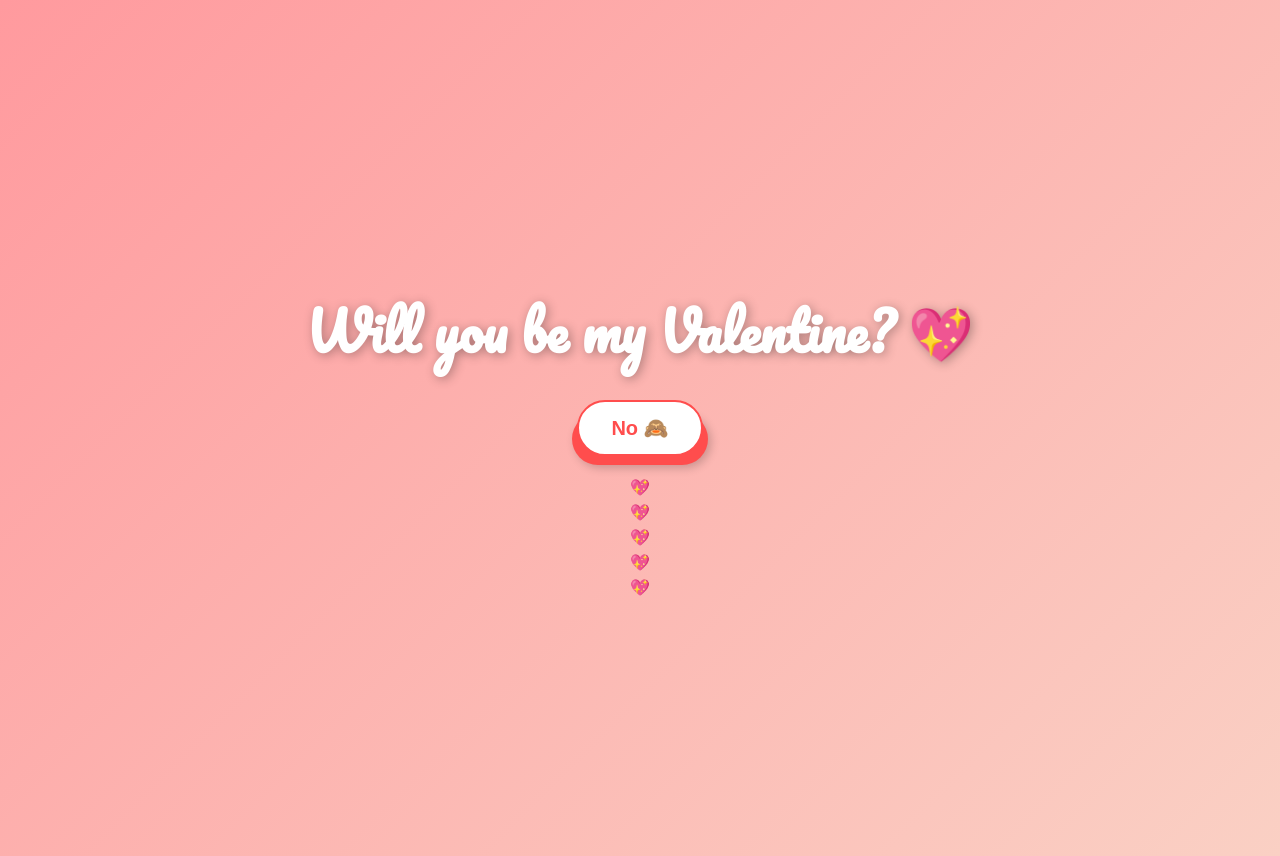
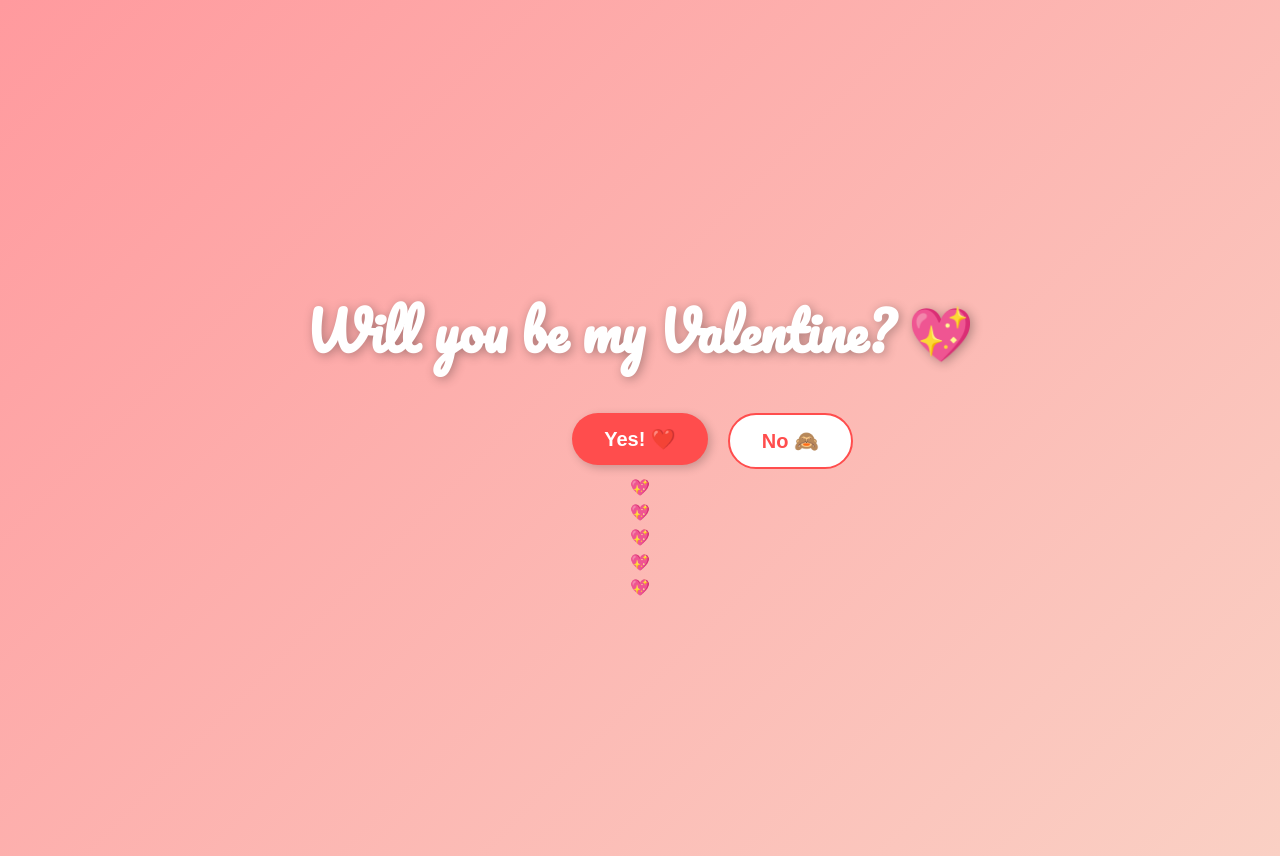
Before and after one commit to clarenceportugal/Valentine, a plain HTML site: page index.html in a window 1280 px wide. Drawn offline with Linux system fonts and the light colour scheme.

Commit message:
Update index.html

```diff
--- a/index.html
+++ b/index.html
@@ -7,11 +7,14 @@
     <link rel="stylesheet" href="style.css">
 </head>
 <body>
-    <h1>Will you be my Valentine? 💖</h1>
-    <button class="btn yes" onclick="yesAnswer()">Yes! ❤️</button>
-    <button class="btn no" id="noButton" onmouseover="moveButton()">No 🙈</button>
+    <div class="container">
+        <h1>Will you be my Valentine? 💖</h1>
+        <div class="buttons">
+            <button class="btn yes" onclick="yesAnswer()">Yes! ❤️</button>
+            <button class="btn no" id="noButton" onmouseover="moveButton()">No 🙈</button>
+        </div>
+    </div>
 
-    <!-- Pop-up Message -->
     <div id="popup" class="popup">
         <h2>YAY! 💕</h2>
         <p>You just made my heart explode with happiness! 🥰</p>
```
